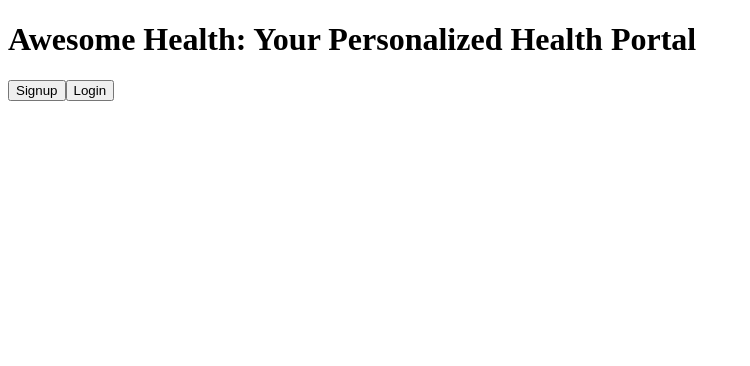
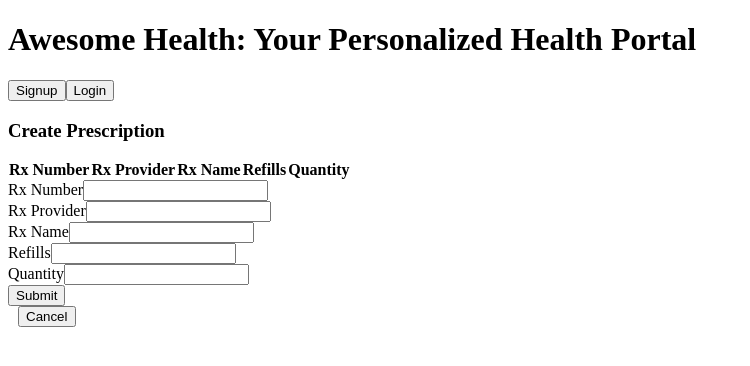
Before and after one commit to KaiserZZK/Adv-sWE-SOME, an Angular app in the folder health_portal/: page /create-prescription/1 in a window 1280 px wide. Before the commit this address led to /. Shown: the top 366 px of the page, without its empty margins (0-750 px from the left). Built offline with nearby package versions, Linux system fonts and the light colour scheme.

Commit message:
Implement create prescription

```diff
--- a/health_portal/src/app/app-routing.module.ts
+++ b/health_portal/src/app/app-routing.module.ts
@@ -29,7 +29,7 @@ const routes: Routes = [
   { path: 'view-profile/:profileId',    component: ViewProfileComponent   },
   { path: 'update-profile/:profileId',  component: UpdateProfileComponent },
   { path: 'list-prescription/:profileId',   component: ListPrescriptionComponent    },
-  { path: 'create-prescription',            component: CreatePrescriptionComponent  },
+  { path: 'create-prescription/:profileId', component: CreatePrescriptionComponent  },
   { path: 'view-prescription/:profileId/:prescriptionId',    component: ViewPrescriptionComponent   },
   { path: 'update-prescription/:profileId/:prescriptionId',  component: UpdatePrescriptionComponent },
   { path: 'health-advice/:profileId',   component: HealthAdviceComponent  },
--- a/health_portal/src/app/components/prescription/create-prescription/create-prescription.component.html
+++ b/health_portal/src/app/components/prescription/create-prescription/create-prescription.component.html
@@ -1 +1,51 @@
-<p>create-prescription works!</p>
+<h3>Create Prescription</h3>
+<div [hidden]="submitted" style="width: 400px;">
+
+    <form (ngSubmit)="onSubmit()">
+
+        <thead>
+            <tr class="text-uppercase table-dark">
+              <th scope="col">Rx Number</th>
+              <th scope="col">Rx Provider</th>
+              <th scope="col">Rx Name</th>
+              <th scope="col">Refills</th>
+              <th scope="col">Quantity</th>
+            </tr>
+        </thead>
+
+        <div>
+            <label for="rxNumber">Rx Number</label>
+            <input type="text" class="form-control" id="rxNumber" required [(ngModel)]="prescription.rxNumber" name="rxNumber">
+        </div>
+
+        <div>
+            <label for="rxProvider">Rx Provider</label>
+            <input type="text" class="form-control" id="rxProvider" required [(ngModel)]="prescription.rxProvider" name="rxProvider">
+        </div>
+
+        <div>
+            <label for="rxName">Rx Name</label>
+            <input type="text" class="form-control" id="rxName" required [(ngModel)]="prescription.rxName" name="rxName">
+        </div>
+
+        <div>
+            <label for="refills">Refills</label>
+            <input type="number" class="form-control" id="refills" required [(ngModel)]="prescription.refills" name="refills">
+        </div>
+
+        <div>
+            <label for="quantity">Quantity</label>
+            <input type="number" class="form-control" id="quantity" required [(ngModel)]="prescription.quantity" name="quantity">
+        </div>
+
+
+        <button type="submit" class="btn btn-success">Submit</button>
+    </form>
+</div>
+
+<button (click)="gotoList(prescription.profileId)" class="btn btn-info" style="margin-left: 10px">Cancel</button>
+
+
+<div [hidden]="!submitted">
+    <h4>You submitted successfully!</h4>
+</div>
--- a/health_portal/src/app/components/prescription/create-prescription/create-prescription.component.ts
+++ b/health_portal/src/app/components/prescription/create-prescription/create-prescription.component.ts
@@ -1,4 +1,8 @@
 import { Component } from '@angular/core';
+import { Prescription } from "./../../../documents/prescription";
+import { PrescriptionService } from "./../../../service/prescription.service";
+import { Router, ActivatedRoute } from '@angular/router';
+import { FormArray, FormBuilder, FormGroup, Validators } from '@angular/forms';
 
 @Component({
   selector: 'app-create-prescription',
@@ -7,4 +11,44 @@ import { Component } from '@angular/core';
 })
 export class CreatePrescriptionComponent {
 
+  prescription: Prescription = new Prescription();
+  submitted = false;
+  profileId: string;
+  prescriptionId: string;
+
+  constructor(
+    private route: ActivatedRoute,
+    private prescriptionService: PrescriptionService,
+    private router: Router,
+    private fb: FormBuilder
+  ) {
+  }
+
+  ngOnInit() {
+    this.profileId = this.route.snapshot.paramMap.get('profileId');
+  }
+
+  newProfile(): void {
+    this.submitted = false;
+    this.prescription = new Prescription();
+  }
+
+  save() {
+    this.prescription.profileId = this.profileId;
+    this.prescriptionService.createPrescription(this.prescription)
+      .subscribe(data => console.log(data), error => console.log(error));
+    this.prescription = new Prescription();
+    alert("Prescription created successfully!");
+    this.gotoList(this.profileId);
+  }
+
+  onSubmit() {
+    this.submitted = true;
+    this.save();
+  }
+
+  gotoList(profileId: String) {
+    this.router.navigate(['list-prescription', profileId]);
+  }
+
 }
--- a/health_portal/src/app/components/prescription/list-prescription/list-prescription.component.html
+++ b/health_portal/src/app/components/prescription/list-prescription/list-prescription.component.html
@@ -8,7 +8,7 @@
     <div class="panel-heading">
       <h2>Prescription List</h2>
     </div>
-    <button type="button" routerLink="/create-prescription">Create New Prescription (implementing)</button>
+    <button (click)="createPrescription()" class="btn btn-info" style="margin-left: 10px">Create New Profile</button>
     <div class="panel-body">
       <table class="table table-striped">
         <thead>
--- a/health_portal/src/app/components/prescription/list-prescription/list-prescription.component.ts
+++ b/health_portal/src/app/components/prescription/list-prescription/list-prescription.component.ts
@@ -45,6 +45,10 @@ export class ListPrescriptionComponent {
   //   this.router.navigate(['view-prescription', prescriptionId]);
   // }
 
+  createPrescription() {
+    this.router.navigate(['create-prescription', this.profileId]);
+  }
+
   updatePrescription(profileId: String, prescriptionId: String) {
     this.router.navigate(['update-prescription', profileId, prescriptionId]);
   }
--- a/health_portal/src/app/components/prescription/update-prescription/update-prescription.component.html
+++ b/health_portal/src/app/components/prescription/update-prescription/update-prescription.component.html
@@ -1,4 +1,4 @@
-<h3>Update Profile</h3>
+<h3>Update Prescription</h3>
 <div [hidden]="submitted" style="width: 400px;">
 
     <form (ngSubmit)="onSubmit()">
--- a/health_portal/src/app/components/profiles/update-profile/update-profile.component.ts
+++ b/health_portal/src/app/components/profiles/update-profile/update-profile.component.ts
@@ -76,7 +76,7 @@ export class UpdateProfileComponent {
     this.profileService.createProfile(this.profile)
       .subscribe(data => console.log(data), error => console.log(error));
     this.profile = new Profile();
-    alert("Profile created successfully!");
+    alert("Profile updated successfully!");
     this.gotoList();
   }
 
```
Also changed, not shown: health_portal/src/app/components/prescription/update-prescription/update-prescription.component.ts (+0 -18 lines).
